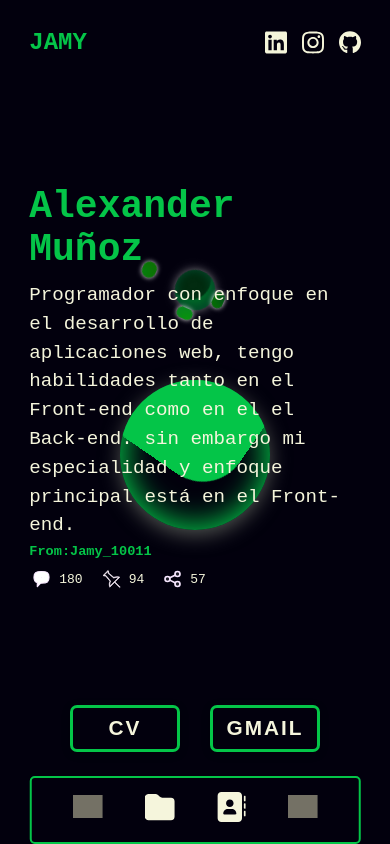
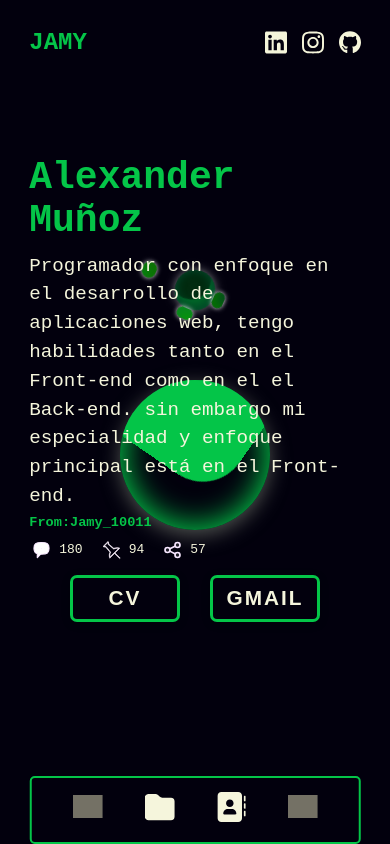
Before and after one commit to MINOTAURO18/Portafolio, a React (Vite) app: page /portafolio in a window 390 px wide. Built offline with nearby package versions, Linux system fonts and the light colour scheme; grey boxes are pictures that could not be loaded.

Commit message:
inicio-mobile

```diff
--- a/src/components/Inicio/FullStack/FullStack.module.css
+++ b/src/components/Inicio/FullStack/FullStack.module.css
@@ -114,7 +114,8 @@ p{
     gap: 10px;
     display: flex;
     flex-direction: column;
-    justify-content: center;
+    justify-content: flex-start;
+    padding:2vh 0 0 0 ;
   }
 
   .span_mobile{
--- a/src/components/Inicio/inicio.module.css
+++ b/src/components/Inicio/inicio.module.css
@@ -42,7 +42,8 @@
   .Home{
     max-width: 600px;
     width: 100%;
-    height: 80vh;
+    height: auto;
+    min-height: 72vh;
     display: flex;
     justify-content: center;
     flex-direction: column;
```
